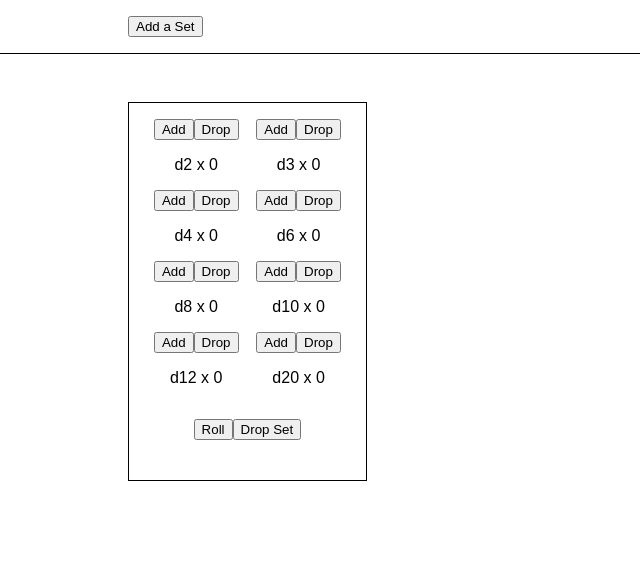
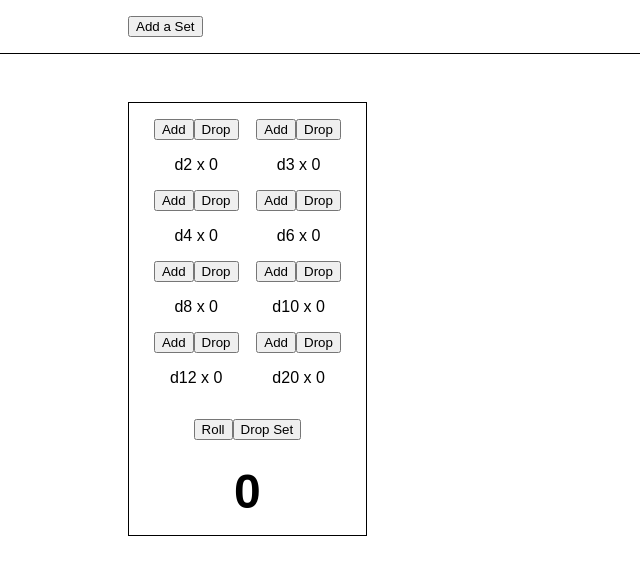
Before and after one commit to dwevins/all-you-need-is-dice, a React (Create React App) app: page / in a window 1280 px wide. Shown: the top 574 px of the page, without its empty margins (0-640 px from the left). Built offline with nearby package versions, Linux system fonts and the light colour scheme.

Commit message:
Complete refactor, app works again

```diff
--- a/src/App.jsx
+++ b/src/App.jsx
@@ -45,6 +45,8 @@ class App extends Component {
   }
 
   getSet(sets, key) {
+    console.log(sets);
+
     const targetSet = sets.filter((set) => set.key === key)
     return targetSet.length ? targetSet[0] : null;
   }
@@ -70,16 +72,16 @@ class App extends Component {
 
       newSet.key = targetSet.key;
       newSet.rollData = targetSet.rollData;
-      newSet.total = total;
+      newSet.currentResult = total;
     }
 
-    setsCopy.splice(setsCopy.indexOf(targetSet), 0, newSet);
+    setsCopy.splice(setsCopy.indexOf(targetSet), 1, newSet);
     this.setState({diceSets: setsCopy});
   }
 
   addDie(key, die) {
     const setsCopy = this.state.diceSets.slice();
-    const targetSet = this.getSet(key);
+    const targetSet = this.getSet(setsCopy, key);
     if (targetSet) {
       setsCopy[setsCopy.indexOf(targetSet)].rollData[die] += 1;
       this.setState({diceSets: setsCopy});
@@ -88,7 +90,7 @@ class App extends Component {
 
   dropDie(key, die) {
       const setsCopy = this.state.diceSets.slice();
-      const targetSet = this.getSet(key);
+      const targetSet = this.getSet(setsCopy, key);
       if (targetSet) {
         const rollData = setsCopy[setsCopy.indexOf(targetSet)].rollData;
         setsCopy[setsCopy.indexOf(targetSet)].rollData[die] = rollData[die] > 0 ? rollData[die] - 1 : 0;
@@ -112,7 +114,8 @@ class App extends Component {
           { this.state.diceSets.map((set) =>
             <DiceSet
               key={ set.key }
-              rollData = { set.rollData }
+              rollData={ set.rollData }
+              result={ set.currentResult }
               drop={ () => this.dropSet(set.key) }
               roll={ () => this.roll(set.key) }
               addDie={ (die) => this.addDie(set.key, die) }
--- a/src/DiceSet.jsx
+++ b/src/DiceSet.jsx
@@ -1,7 +1,6 @@
 import React from 'react';
 
 export default function DicePanel(props) {
-    console.log(props);
     return (
         <div className="dice-set">
             <div className="controls">
```
